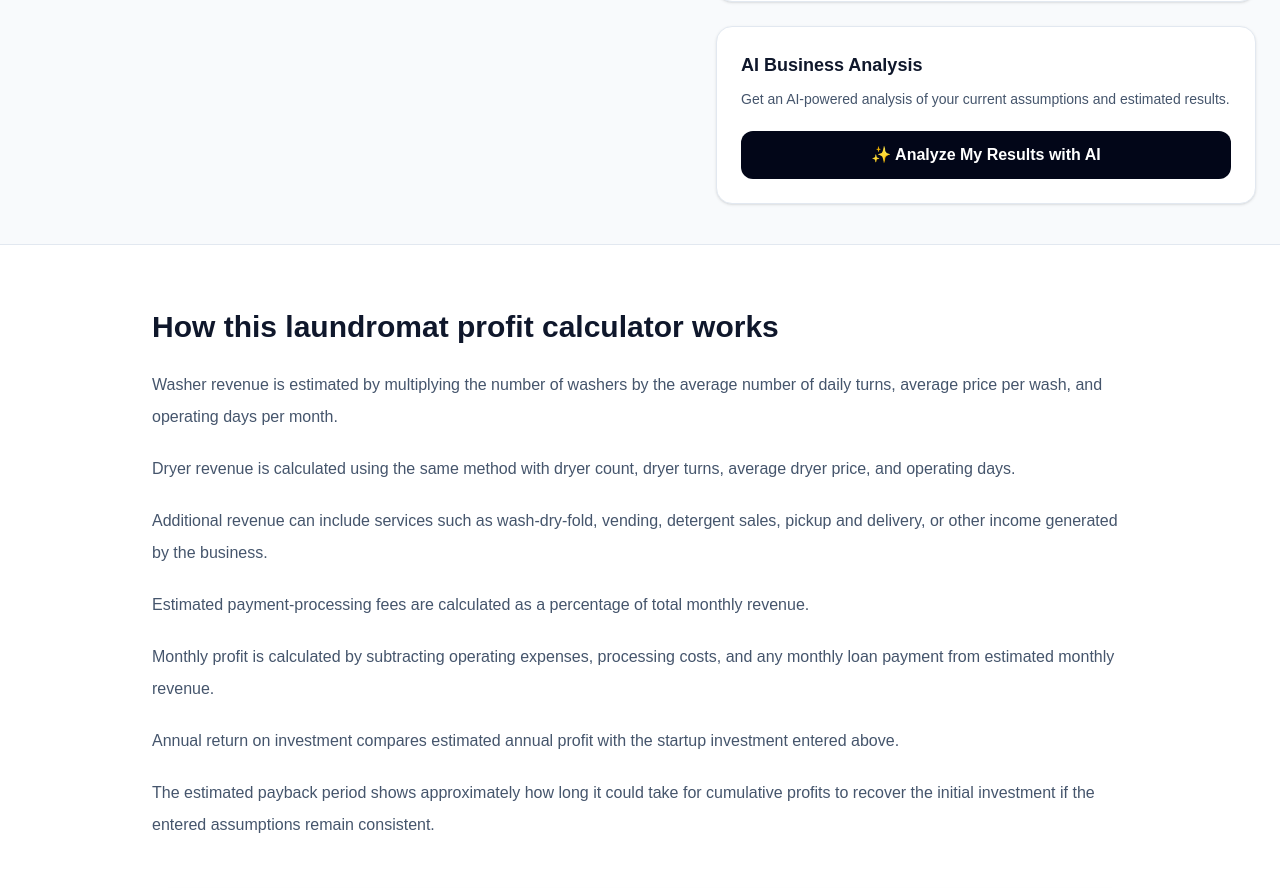
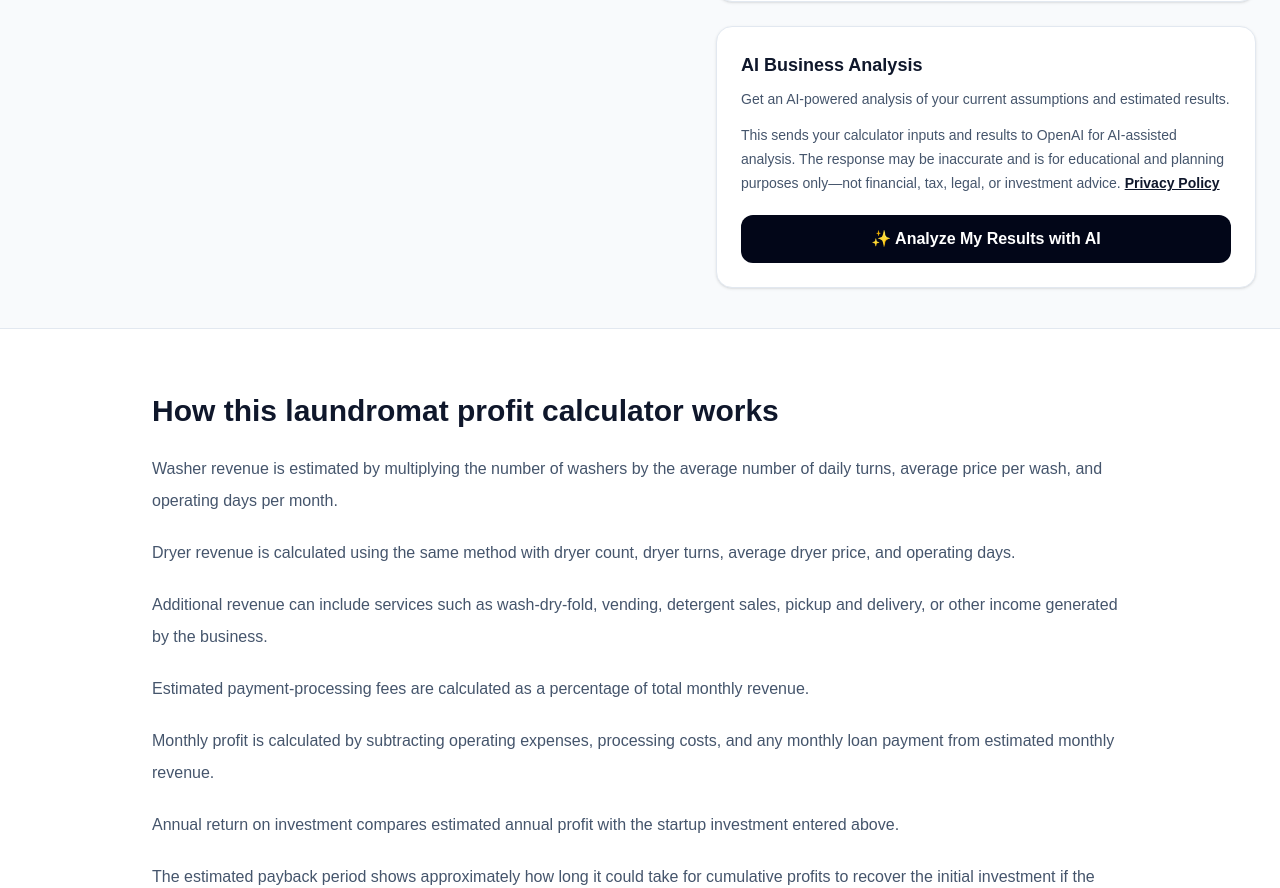
Before and after one commit to michaelansara72-admin/biztoollab, a Next.js app: page /calculators/laundromat-profit-calculator in a window 1280 px wide. Shown: the part 2104-2992 px from the top of the page. Built offline with nearby package versions, Linux system fonts and the light colour scheme.

Commit message:
fix: disclose AI data processing in calculators and privacy policy

```diff
--- a/src/app/privacy/page.tsx
+++ b/src/app/privacy/page.tsx
@@ -34,7 +34,7 @@ export default function PrivacyPage() {
         </h1>
 
         <p className="mt-4 text-sm text-slate-500">
-          Last updated: October 9, 2026
+          Last updated: October 13, 2026
         </p>
 
         <p className="mt-6 leading-7 text-slate-600">
@@ -112,6 +112,21 @@ export default function PrivacyPage() {
 
           <section>
             <h2 className="text-2xl font-semibold text-slate-900">
+              Optional AI-assisted analysis
+            </h2>
+
+            <p className="mt-3">
+              When you choose optional AI analysis, BizToolLab sends your
+              calculator inputs and calculated results to OpenAI to generate
+              the analysis displayed to you. BizToolLab does not save these AI
+              requests or responses in its application database. OpenAI
+              processes information according to its applicable terms and
+              policies.
+            </p>
+          </section>
+
+          <section>
+            <h2 className="text-2xl font-semibold text-slate-900">
               Changes to this policy
             </h2>
 
--- a/src/components/ai/AIAnalysisPanel.tsx
+++ b/src/components/ai/AIAnalysisPanel.tsx
@@ -1,3 +1,4 @@
+import Link from "next/link";
 import AIInsight from "./AIInsight";
 
 type AIAnalysis = {
@@ -33,6 +34,19 @@ export default function AIAnalysisPanel({
       <p className="mt-2 text-sm leading-6 text-slate-600">
         Get an AI-powered analysis of your current assumptions and estimated
         results.
+      </p>
+
+      <p className="mt-3 text-sm leading-6 text-slate-600">
+        This sends your calculator inputs and results to OpenAI for
+        AI-assisted analysis. The response may be inaccurate and is for
+        educational and planning purposes only—not financial, tax, legal, or
+        investment advice.{" "}
+        <Link
+          href="/privacy"
+          className="font-semibold text-slate-900 underline"
+        >
+          Privacy Policy
+        </Link>
       </p>
 
       <button
```
